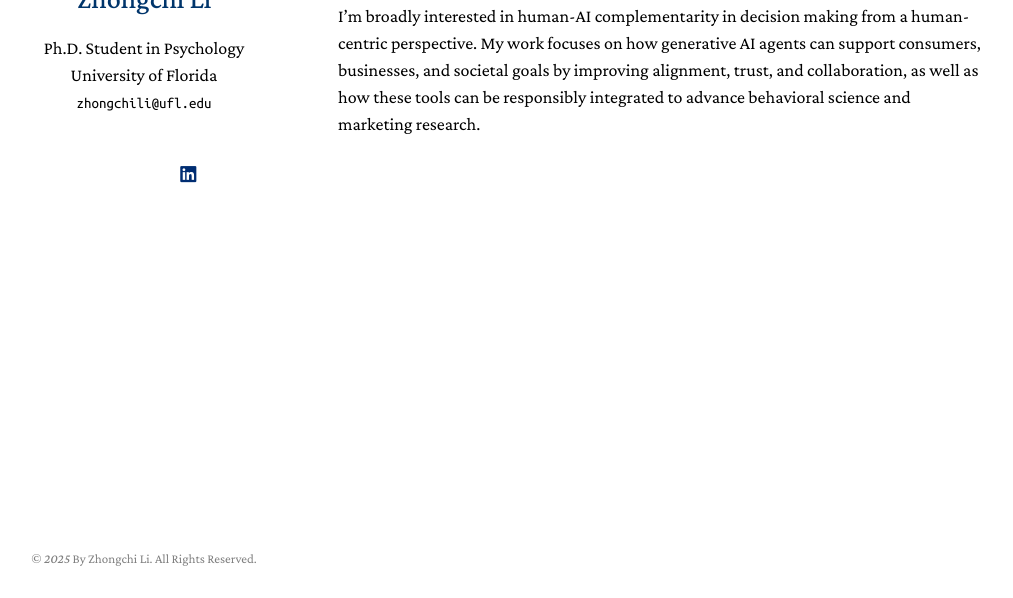
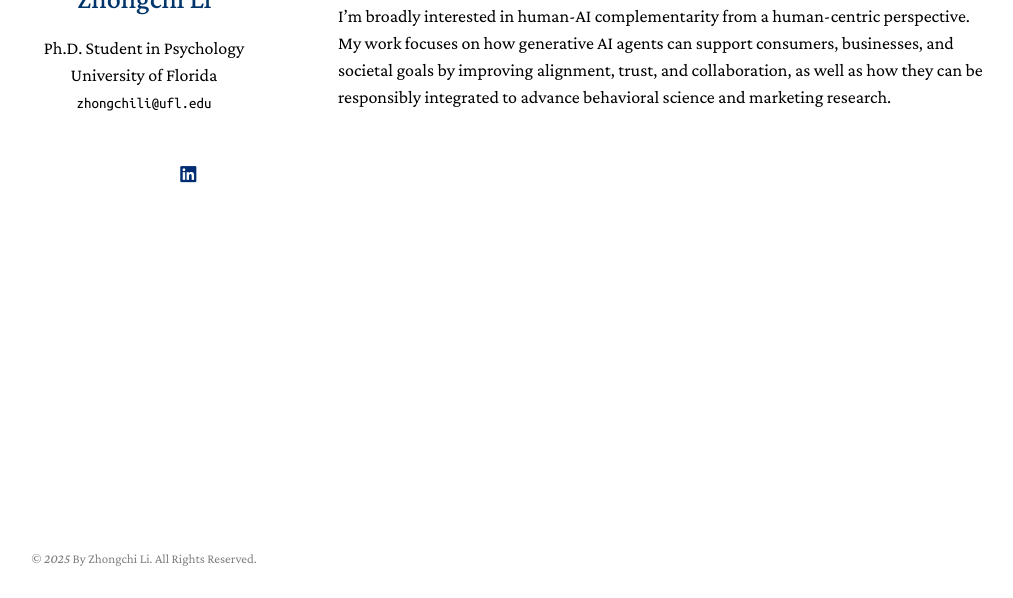
Before and after one commit to zhongchili52/zhongchili52.github.io, a Jekyll site: the page built from index.md, in a window 1280 px wide, cut to the strip 302-900 px from the top of the page. Shown: the whole strip, without its empty margins (132-1145 px from the left). Built offline with Jekyll 4.4.1, drawn with Linux system fonts in a browser that asks for light colours; a style sheet for code colours, icons or effects is not loaded.

Commit message:
Update index.md

```diff
--- a/index.md
+++ b/index.md
@@ -9,4 +9,4 @@
 
 I am currently a Ph.D. student in the Department of Psychology at [University of Florida](https://psych.ufl.edu/social-psychology/people/) advised by [Dr. Gregory Webster](https://www.gdwebster.com/) and Minor in [Computer & Information Science & Engineering](https://www.cise.ufl.edu/) advised by [Dr. Emmanuel Dorley](https://www.emmanueldorley.com/#intro). I received my <font color="#fd5e53">M.S. in Electrical and Computer Engineering</font> at [Carnegie Mellon University](https://www.ece.cmu.edu/) where I also worked closely with [Dr. Brooke Feeney](https://www.cmu.edu/dietrich/psychology/relationships-lab/brooke-feeney-associate-professor.html) and [Dr. David Creswell](https://www.healthandhumanperformancelab.com/people). I received my <font color="#fd5e53">B.Eng. in Information Engineering</font> at [Southeast University](https://www.seu.edu.cn/english/) where I graduated from the [Chien-Shiung Wu Honored College](https://wjx.seu.edu.cn/wjxen/).
 
-I'm broadly interested in human-AI complementarity in decision making from a human-centric perspective. My work focuses on how generative AI agents can support consumers, businesses, and societal goals by improving alignment, trust, and collaboration, as well as how these tools can be responsibly integrated to advance behavioral science and marketing research.
+I'm broadly interested in human-AI complementarity from a human-centric perspective. My work focuses on how generative AI agents can support consumers, businesses, and societal goals by improving alignment, trust, and collaboration, as well as how they can be responsibly integrated to advance behavioral science and marketing research.
```
